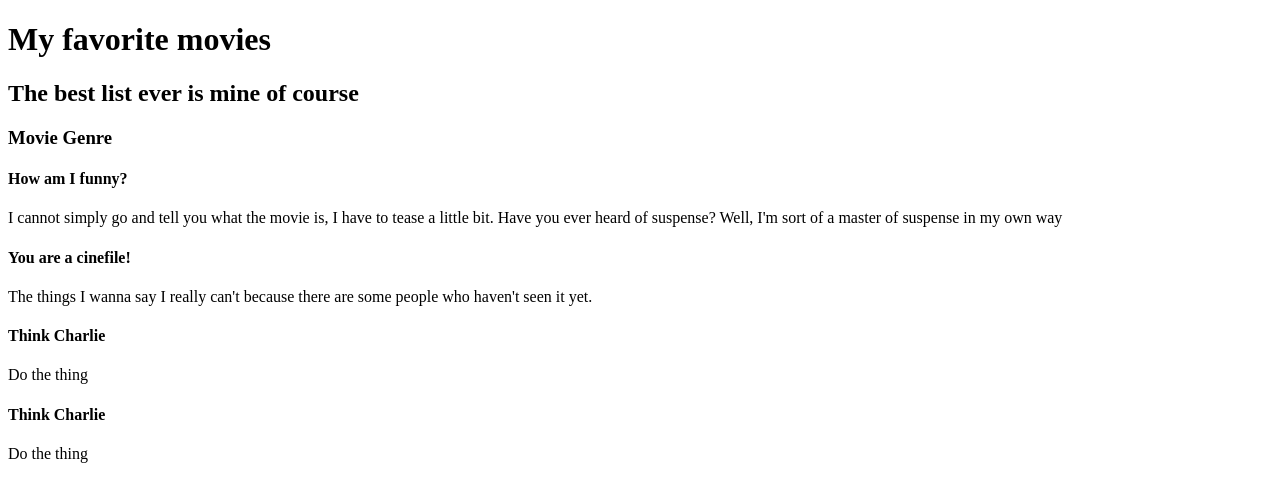
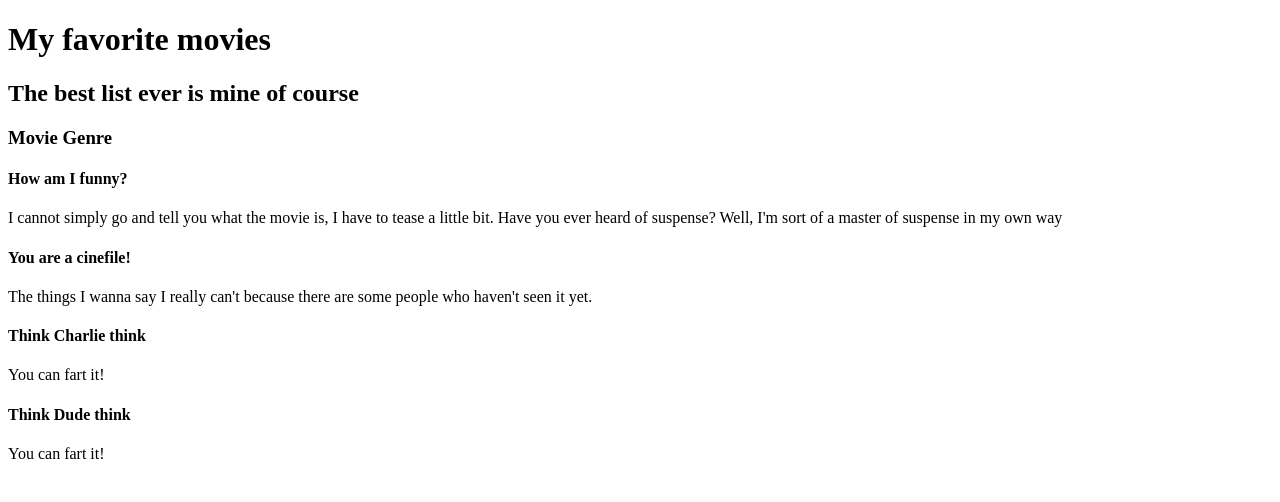
Before and after one commit to Shamoleambo/tabs, a React (Vite) app: page / in a window 1280 px wide. Shown: the top 502 px of the page. Built offline with nearby package versions, Linux system fonts and the light colour scheme.

Commit message:
create the component MovieGenre

```diff
--- a/src/App.jsx
+++ b/src/App.jsx
@@ -1,3 +1,6 @@
+import MovieGenre from './components/MovieGenre'
+import DATA from './data'
+
 function App() {
   return (
     <>
@@ -5,29 +8,9 @@ function App() {
       <h2>The best list ever is mine of course</h2>
       <section>
         <h3>Movie Genre</h3>
-        <div className='movie-genre'>
-          <h4>How am I funny?</h4>
-          <p>
-            I cannot simply go and tell you what the movie is, I have to tease a
-            little bit. Have you ever heard of suspense? Well, I'm sort of a
-            master of suspense in my own way
-          </p>
-        </div>
-        <div className='movie-genre'>
-          <h4>You are a cinefile!</h4>
-          <p>
-            The things I wanna say I really can't because there are some people
-            who haven't seen it yet.
-          </p>
-        </div>
-        <div className='movie-genre'>
-          <h4>Think Charlie</h4>
-          <p>Do the thing</p>
-        </div>
-        <div className='movie-genre'>
-          <h4>Think Charlie</h4>
-          <p>Do the thing</p>
-        </div>
+        {DATA.map((datum) => (
+          <MovieGenre key={datum.title} {...datum} />
+        ))}
       </section>
     </>
   )
--- /dev/null
+++ b/src/components/MovieGenre.jsx
@@ -0,0 +1,10 @@
+function MovieGenre({ title, explanation }) {
+  return (
+    <div className='movie-genre'>
+      <h4>{title}</h4>
+      <p>{explanation}</p>
+    </div>
+  )
+}
+
+export default MovieGenre
--- /dev/null
+++ b/src/data.js
@@ -0,0 +1,22 @@
+const DATA = [
+  {
+    title: 'How am I funny?',
+    explanation:
+      "I cannot simply go and tell you what the movie is, I have to tease a little bit. Have you ever heard of suspense? Well, I'm sort of a master of suspense in my own way",
+  },
+  {
+    title: 'You are a cinefile!',
+    explanation:
+      "The things I wanna say I really can't because there are some people who haven't seen it yet.",
+  },
+  {
+    title: 'Think Charlie think',
+    explanation: 'You can fart it!',
+  },
+  {
+    title: 'Think Dude think',
+    explanation: 'You can fart it!',
+  },
+]
+
+export default DATA
```
